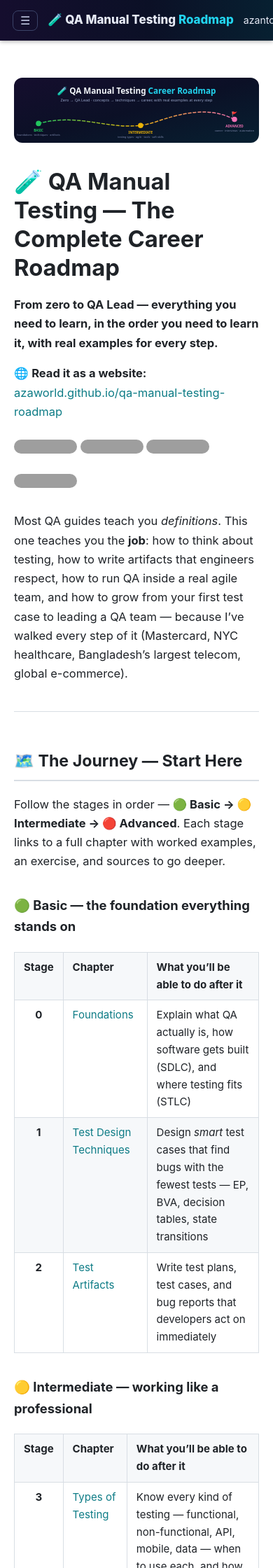
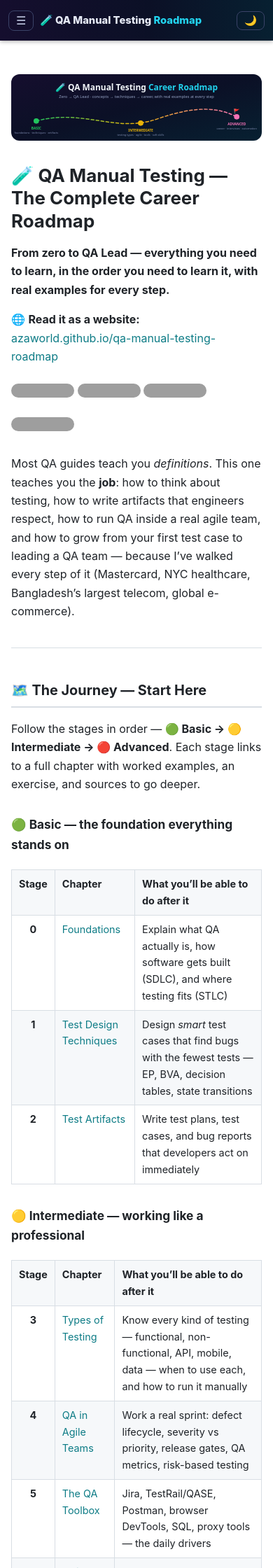
Before and after one commit to azaworld/qa-manual-testing-roadmap, a Jekyll site: the page built from README.md, in a window 390 px wide. Shown: the top 2240 px of the page at 70% size. Built offline with Jekyll 4.4.1, drawn with Linux system fonts in a browser that asks for light colours; our own code applies the rules of GitHub Pages for plain Markdown files; grey boxes are pictures that could not be loaded.

Commit message:
Make the site fully mobile responsive
- Fix header overflow on phones: hide secondary nav links (kept in
  footer), shrink brand, tighten spacing
- Drawer sidebar now has a tap-to-close overlay, closes on link tap /
  Escape / resize-to-desktop, and locks body scroll while open
- Responsive image scaling (height auto), stacked prev/next pager,
  smaller headings/table padding on phones
- Prevent horizontal page overflow

Co-Authored-By: Claude Fable 5 <noreply@anthropic.com>

```diff
--- a/_layouts/default.html
+++ b/_layouts/default.html
@@ -20,7 +20,7 @@
 }
 *{box-sizing:border-box}
 html{scroll-behavior:smooth}
-body{margin:0;font-family:-apple-system,BlinkMacSystemFont,"Segoe UI",Roboto,Helvetica,Arial,sans-serif;background:var(--bg);color:var(--text);line-height:1.65;font-size:16.5px}
+body{margin:0;font-family:-apple-system,BlinkMacSystemFont,"Segoe UI",Roboto,Helvetica,Arial,sans-serif;background:var(--bg);color:var(--text);line-height:1.65;font-size:16.5px;overflow-x:hidden}
 /* progress bar */
 #progress{position:fixed;top:0;left:0;height:3px;width:0;background:linear-gradient(90deg,#22d3ee,#a78bfa);z-index:60}
 /* topbar */
@@ -54,7 +54,7 @@ body{margin:0;font-family:-apple-system,BlinkMacSystemFont,"Segoe UI",Roboto,Hel
 .article h3{font-size:1.15rem;margin-top:1.8em}
 .article a{color:var(--accent);text-decoration:none;border-bottom:1px solid transparent}
 .article a:hover{border-bottom-color:var(--accent)}
-.article img{max-width:100%;border-radius:12px;margin:10px 0}
+.article img{max-width:100%;height:auto;border-radius:12px;margin:10px 0}
 .article blockquote{margin:1.2em 0;padding:14px 18px;background:var(--note-bg);border-left:4px solid var(--accent);border-radius:0 10px 10px 0;color:var(--text)}
 .article blockquote p{margin:0}
 .article code{background:var(--code-bg);padding:.15em .45em;border-radius:6px;font-size:.86em;font-family:ui-monospace,SFMono-Regular,Menlo,Consolas,monospace}
@@ -76,14 +76,33 @@ body{margin:0;font-family:-apple-system,BlinkMacSystemFont,"Segoe UI",Roboto,Hel
 /* footer */
 .foot{margin-top:44px;padding-top:18px;border-top:1px solid var(--border);font-size:.85rem;color:var(--text-soft);display:flex;flex-wrap:wrap;gap:8px;justify-content:space-between}
 .foot a{color:var(--accent);text-decoration:none}
-/* mobile */
+/* drawer overlay */
+.nav-overlay{position:fixed;inset:58px 0 0 0;background:rgba(0,0,0,.5);opacity:0;pointer-events:none;transition:opacity .25s;z-index:39}
+/* tablet & below: sidebar becomes a drawer */
 @media (max-width:1020px){
-  .sidebar{transform:translateX(-100%);transition:transform .25s ease}
+  .sidebar{width:min(300px,82vw);transform:translateX(-100%);transition:transform .25s ease}
   body.nav-open .sidebar{transform:none;box-shadow:4px 0 24px rgba(0,0,0,.4)}
+  body.nav-open .nav-overlay{opacity:1;pointer-events:auto}
+  body.nav-open{overflow:hidden}
   .content{margin-left:0}
-  .article{padding:26px 20px 60px}
+  .article{padding:26px 22px 60px}
   #menu-btn{display:block}
   .tagline{display:none}
+  .pager{flex-direction:column}
+}
+/* phones */
+@media (max-width:600px){
+  body{font-size:16px}
+  .topbar{gap:9px;padding:0 12px}
+  .brand{font-size:.92rem}
+  .topnav{gap:10px}
+  .topnav a{display:none}            /* azantor.xyz + GitHub live in the page footer too */
+  .article{padding:22px 16px 54px}
+  .article h1{font-size:1.62rem}
+  .article h2{font-size:1.24rem}
+  .article h3{font-size:1.08rem}
+  .article th,.article td{padding:8px 10px;font-size:.9rem}
+  .crumb{font-size:.78rem}
 }
 </style>
 </head>
@@ -110,6 +129,7 @@ body{margin:0;font-family:-apple-system,BlinkMacSystemFont,"Segoe UI",Roboto,Hel
     {% endfor %}
     {% endfor %}
   </aside>
+  <div class="nav-overlay" id="nav-overlay"></div>
 
   <main class="content">
     <article class="article">
```
Also changed, not shown: other parts of _layouts/default.html (+7 -1 lines).
